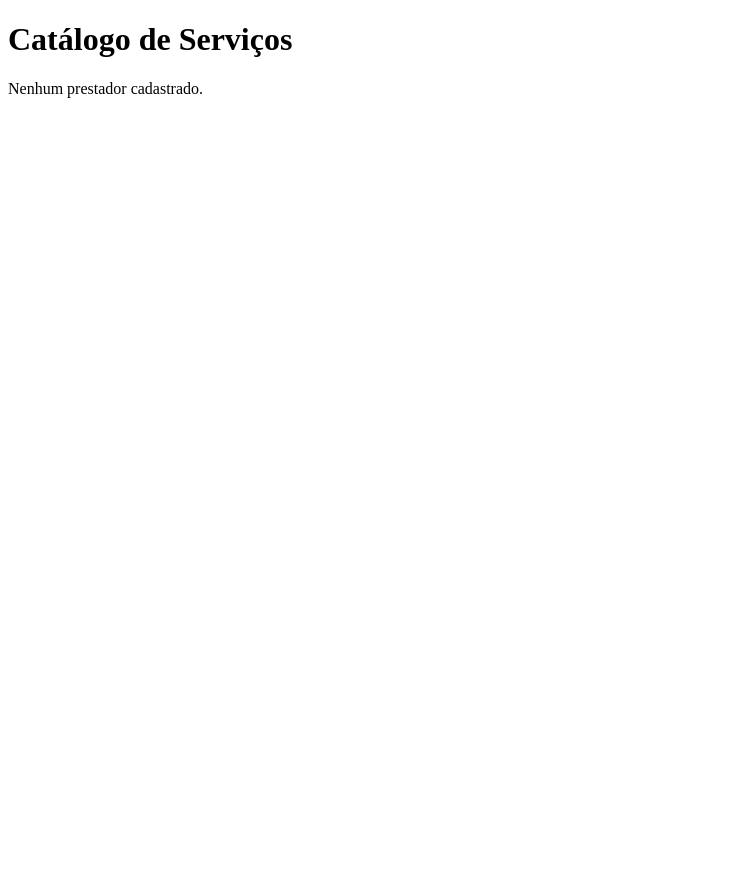
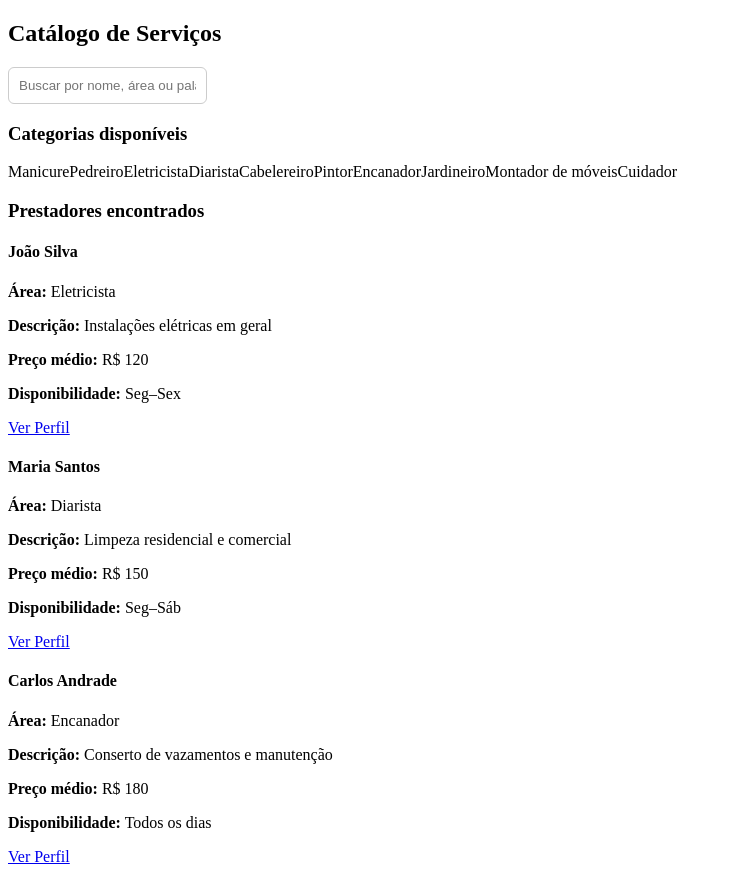
Before and after one commit to jobsonjuniorr/prestacaoservico, a React (Vite) app: page /catalog in a window 1280 px wide. Shown: the whole page, without its empty margins (0-730 px from the left). Before the commit the page ends 800 px from the top, so only its background shows below. Built offline with nearby package versions, Linux system fonts and the light colour scheme; the HTML template or start-up script is replaced by a standard one.

Commit message:
Feito a exibição do solicitações

```diff
--- a/src/App.jsx
+++ b/src/App.jsx
@@ -5,8 +5,13 @@ import Register from "./pages/Register/register.jsx";
 import PrestadorRegister from "./pages/Prestador/PrestadorRegister.jsx";
 import Catalog from "./pages/Catalog/catalog.jsx";
 import PrestadorProfile from "./pages/Prestador/PrestadorProfile.jsx";
+import { ServiceProvider } from "./pages/Context/serviceContext.jsx";
+import SolicitarServico from "./pages/SolicitacaoServico/SolicitarServico.jsx";
+import VerSolicitacoes from "./pages/SolicitacaoServico/verSolicitacoes.jsx";
+
 export default function App() {
   return (
+    <ServiceProvider>
     <BrowserRouter>
       <Routes>
         <Route path="/" element={<Login />} />
@@ -15,7 +20,10 @@ export default function App() {
         <Route path="/prestador/register" element={<PrestadorRegister />} />
         <Route path="/catalog" element={<Catalog />} />
         <Route path="/prestador/:id" element={<PrestadorProfile />} />
+        <Route path="/solicitar/:idPrestador" element={<SolicitarServico />} />
+        <Route path="/solicitacoes" element={<VerSolicitacoes />} />
       </Routes>
     </BrowserRouter>
+    </ServiceProvider>
   );
 }
--- a/src/pages/Catalog/catalog.jsx
+++ b/src/pages/Catalog/catalog.jsx
@@ -1,25 +1,67 @@
+import { useContext, useState } from "react";
+import { ServiceContext } from "../../pages/Context/serviceContext.jsx";
+import { serviceCategories } from "../../data/categories.js";
 import { Link } from "react-router-dom";
 
 export default function Catalog() {
-  const prestadores = JSON.parse(localStorage.getItem("prestadores")) || [];
+  const { prestadores } = useContext(ServiceContext);
+  const [search, setSearch] = useState("");
+
+  // Combina prestadores do contexto + localStorage
+  const todosPrestadores = [...prestadores];
+
+  // Filtrar prestadores
+  const filteredPrestadores = todosPrestadores.filter((p) => {
+    const termo = search.toLowerCase();
+
+    return (
+      p.nomeProfissional.toLowerCase().includes(termo) ||
+      p.area.toLowerCase().includes(termo) ||
+      p.descricao.toLowerCase().includes(termo)
+    );
+  });
 
   return (
-    <div>
-      <h1>Catálogo de Serviços</h1>
+    <div className="catalog-container">
+      <h2>Catálogo de Serviços</h2>
 
-      {prestadores.length === 0 && <p>Nenhum prestador cadastrado.</p>}
+      {/* Campo de busca */}
+      <input
+        type="text"
+        placeholder="Buscar por nome, área ou palavra-chave..."
+        value={search}
+        onChange={(e) => setSearch(e.target.value)}
+        className="search-input"
+      />
 
-      <ul>
-        {prestadores.map(p => (
-          <li key={p.id}>
-            <h3>{p.nome}</h3>
-            <p>Área: {p.area}</p>
-            <p>Nome do Profissional: {p.nomeProfissional}</p>
-            <p>Preço Médio: R$ {p.preco}</p>
-            <Link to={`/prestador/${p.id}`}>Ver Perfil</Link>
-          </li>
+      <h3>Categorias disponíveis</h3>
+      <div className="category-list">
+        {serviceCategories.map((cat) => (
+          <span key={cat} className="category-chip">
+            {cat}
+          </span>
         ))}
-      </ul>
+      </div>
+
+      <h3>Prestadores encontrados</h3>
+
+      <div className="prestadores-list">
+        {filteredPrestadores.length === 0 ? (
+          <p>Nenhum serviço encontrado…</p>
+        ) : (
+          filteredPrestadores.map((p) => (
+            <div key={p.id} className="prestador-card">
+              <h4>{p.nomeProfissional}</h4>
+              <p><strong>Área:</strong> {p.area}</p>
+              <p><strong>Descrição:</strong> {p.descricao}</p>
+              <p><strong>Preço médio:</strong> R$ {p.preco}</p>
+              <p><strong>Disponibilidade:</strong> {p.disponibilidade}</p>
+
+             <Link to={`/prestador/${p.id}`}>Ver Perfil</Link>
+            </div>
+          ))
+        )}
+      </div>
     </div>
   );
 }
--- a/src/pages/Context/serviceContext.jsx
+++ b/src/pages/Context/serviceContext.jsx
@@ -1,15 +1,12 @@
 import { createContext, useState, useEffect } from "react";
 
-// Criando o contexto
 export const ServiceContext = createContext();
 
 export function ServiceProvider({ children }) {
-  // Lista de prestadores (pode vir de API futuramente)
   const [prestadores, setPrestadores] = useState([]);
 
-  // Simulação de carregamento inicial
   useEffect(() => {
-    // Aqui futuramente você pode buscar via API
+    // Prestadores fixos
     const fakeData = [
       {
         id: 1,
@@ -37,21 +34,27 @@ export function ServiceProvider({ children }) {
       }
     ];
 
-    setPrestadores(fakeData);
+    // Prestadores salvos no localStorage
+    const localPrestadores =
+      JSON.parse(localStorage.getItem("prestadores")) || [];
+
+    // Junta os dois
+    setPrestadores([...fakeData, ...localPrestadores]);
   }, []);
 
-  // Função para adicionar novos prestadores (caso tenha cadastro)
   const adicionarPrestador = (novoPrestador) => {
-    setPrestadores((prev) => [...prev, novoPrestador]);
+    setPrestadores((prev) => {
+      const updated = [...prev, novoPrestador];
+
+      // mantém salvo no localStorage
+      localStorage.setItem("prestadores", JSON.stringify(updated));
+
+      return updated;
+    });
   };
 
   return (
-    <ServiceContext.Provider
-      value={{
-        prestadores,
-        adicionarPrestador
-      }}
-    >
+    <ServiceContext.Provider value={{ prestadores, adicionarPrestador }}>
       {children}
     </ServiceContext.Provider>
   );
--- a/src/pages/Home/home.jsx
+++ b/src/pages/Home/home.jsx
@@ -14,7 +14,10 @@ export default function Home() {
                 <Link to="/prestador/register">
                     <button>Cadastre-se como Prestador</button>
                 </Link>
-                <button type="submit">Perfil</button>
+
+                 <Link to="/solicitacoes">
+                    <button>Solicitações</button>
+                </Link>
 
             </div>
         </div>
--- a/src/pages/Prestador/PrestadorProfile.jsx
+++ b/src/pages/Prestador/PrestadorProfile.jsx
@@ -1,25 +1,34 @@
 import { useParams, useNavigate } from "react-router-dom";
+import { useContext } from "react";
+import { ServiceContext } from "../Context/serviceContext.jsx";
 
 export default function PrestadorProfile() {
     const { id } = useParams();
     const navigate = useNavigate();
+    const { prestadores: prestadoresFixos } = useContext(ServiceContext);
 
-    const prestadores = JSON.parse(localStorage.getItem("prestadores")) || [];
-    const prestador = prestadores.find(p => p.id == id);
+    const prestadoresLocal =
+        JSON.parse(localStorage.getItem("prestadores")) || [];
+
+    // Enquanto o contexto ainda não carregou os dados fixos
+    if (prestadoresFixos.length === 0 && prestadoresLocal.length === 0) {
+        return <p>Carregando...</p>;
+    }
+
+    const todosPrestadores = [...prestadoresFixos, ...prestadoresLocal];
+
+    const prestador = todosPrestadores.find(
+        (p) => String(p.id) === String(id)
+    );
 
     if (!prestador) {
         return <p>Prestador não encontrado.</p>;
-    }
-
-    function contratar() {
-        navigate(`/solicitar/${id}`);
     }
 
     return (
         <div className="prestador-profile">
             <h1>{prestador.nomeProfissional}</h1>
 
-            {/* Caso deseje adicionar foto futuramente */}
             {prestador.foto && (
                 <img
                     src={prestador.foto}
--- /dev/null
+++ b/src/pages/SolicitacaoServico/SolicitarServico.jsx
@@ -0,0 +1,106 @@
+import { useParams, useNavigate } from "react-router-dom";
+import { useContext, useEffect, useState } from "react";
+import { ServiceContext } from "../Context/serviceContext.jsx";
+
+export default function SolicitarServico() {
+   const { idPrestador } = useParams();
+    const navigate = useNavigate();
+
+    const { prestadores } = useContext(ServiceContext);
+
+    const [prestador, setPrestador] = useState(null);
+    const [data, setData] = useState("");
+    const [tipoServ, setTipoServ] = useState("");
+
+    const loggedUser = JSON.parse(localStorage.getItem("loggedUser"));
+
+    useEffect(() => {
+        if (prestadores.length === 0) return;
+
+        const encontrado = prestadores.find(
+            item => String(item.id) === String(idPrestador)
+        );
+
+        if (encontrado) {
+            setPrestador(encontrado);
+        } else {
+            // ID inválido / prestador não encontrado
+            setPrestador(null);
+        }
+    }, [idPrestador, prestadores]);
+
+    function enviarSolicitacao(e) {
+        e.preventDefault();
+
+        if (!loggedUser) {
+            alert("Você precisa estar logado para solicitar um serviço.");
+            return;
+        }
+
+        if (!prestador) {
+            alert("Prestador não encontrado. Não é possível enviar a solicitação.");
+            return;
+        }
+
+        const novasSolicitacoes =
+            JSON.parse(localStorage.getItem("solicitacoes")) || [];
+
+        const novaSolicitacao = {
+            id: Date.now(),
+            solicitante: {
+                nome: loggedUser.nome,
+                email: loggedUser.email,
+                telefone: loggedUser.telefone
+            },
+            prestador: {
+                id: prestador.id,
+                nome: prestador.nomeProfissional,
+                area: prestador.area
+            },
+            dataSolicitada: data,
+            tipoServico: tipoServ,
+            status: "Pendente"
+        };
+
+        novasSolicitacoes.push(novaSolicitacao);
+        localStorage.setItem("solicitacoes", JSON.stringify(novasSolicitacoes));
+
+        alert("Solicitação enviada com sucesso!");
+        navigate("/home");
+    }
+
+    if (prestadores.length > 0 && !prestador) {
+        return <p>Prestador não encontrado.</p>;
+    }
+
+    if (!prestador) {
+        return <p>Carregando...</p>;
+    }
+
+    return (
+        <div className="solicitar-servico">
+            <h2>Solicitar serviço de {prestador.nomeProfissional}</h2>
+
+            <form onSubmit={enviarSolicitacao}>
+                <label>Data desejada:</label>
+                <input
+                    type="date"
+                    value={data}
+                    onChange={e => setData(e.target.value)}
+                    required
+                />
+
+                <label>Tipo do serviço:</label>
+                <input
+                    type="text"
+                    placeholder="Ex: Reforma elétrica, limpeza..."
+                    value={tipoServ}
+                    onChange={e => setTipoServ(e.target.value)}
+                    required
+                />
+
+                <button type="submit">Enviar Solicitação</button>
+            </form>
+        </div>
+    );
+}
--- /dev/null
+++ b/src/pages/SolicitacaoServico/verSolicitacoes.jsx
@@ -0,0 +1,40 @@
+import { useEffect, useState } from "react";
+
+export default function VerSolicitacoes() {
+    const [solicitacoes, setSolicitacoes] = useState([]);
+
+    useEffect(() => {
+        const dados = JSON.parse(localStorage.getItem("solicitacoes")) || [];
+        setSolicitacoes(dados);
+    }, []);
+
+    if (solicitacoes.length === 0) {
+        return <p>Nenhuma solicitação registrada.</p>;
+    }
+
+    return (
+        <div className="solicitacoes-container">
+            <h2>Solicitações de Serviço</h2>
+
+            {solicitacoes.map((item) => (
+                <div key={item.id} className="solicitacao-card">
+                    <h3>Solicitação #{item.id}</h3>
+
+                    <p><strong>Cliente:</strong> {item.solicitante.nome}</p>
+                    <p><strong>Email:</strong> {item.solicitante.email}</p>
+                    <p><strong>Telefone:</strong> {item.solicitante.telefone}</p>
+
+                    <p><strong>Prestador:</strong> {item.prestador.nome}</p>
+                    <p><strong>Área:</strong> {item.prestador.area}</p>
+
+                    <p><strong>Data desejada:</strong> {item.dataSolicitada}</p>
+                    <p><strong>Serviço solicitado:</strong> {item.tipoServico}</p>
+
+                    <p><strong>Status:</strong> {item.status}</p>
+
+                    <hr />
+                </div>
+            ))}
+        </div>
+    );
+}
```
